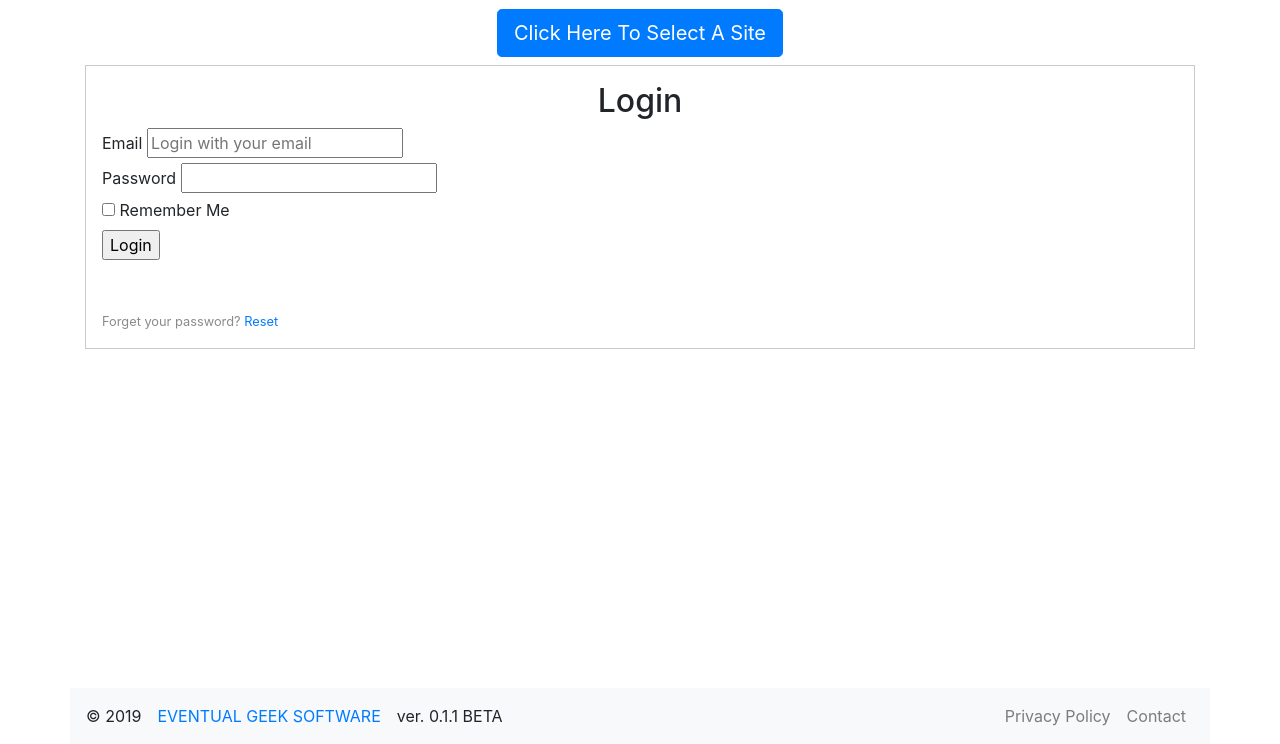
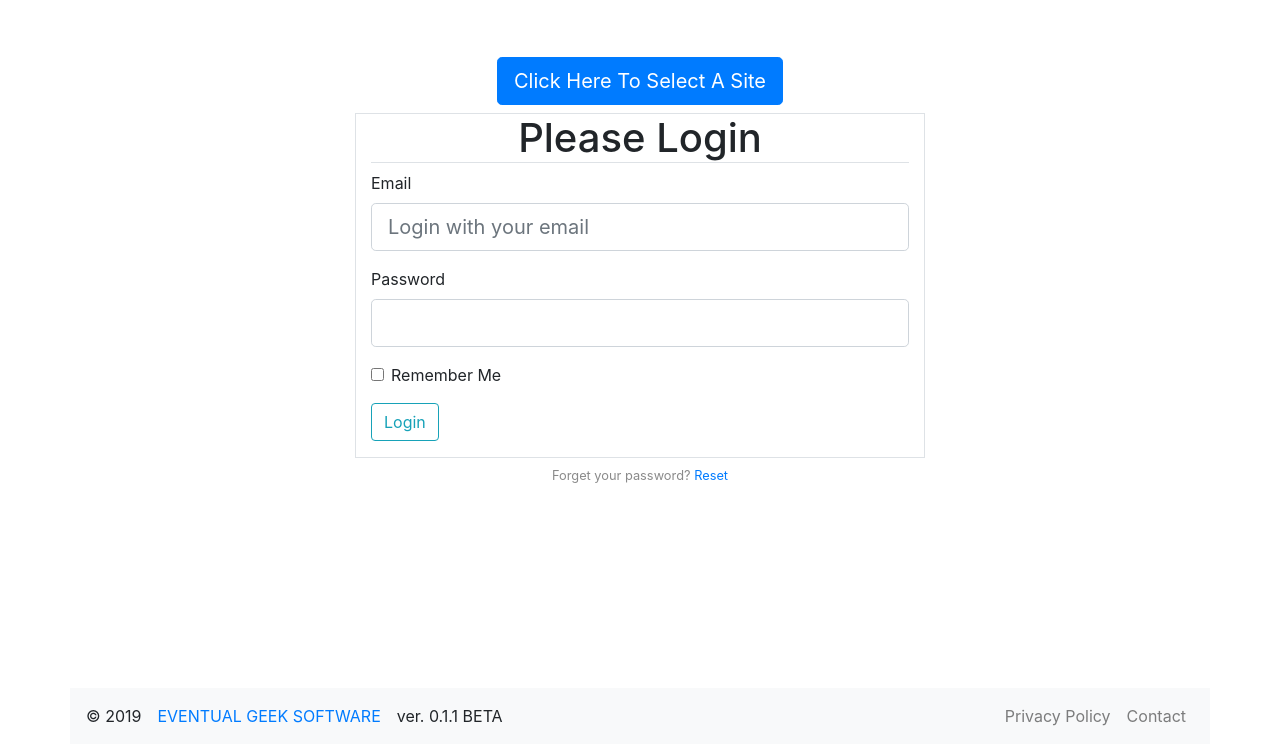
Before and after one commit to covrebo/edu_visitor, a Flask app: page /login in a window 1280 px wide. Shown: the part 56-800 px from the top of the page. Run offline with Flask 2, Linux system fonts and the light colour scheme; some libraries are stand-ins or nearby versions.

Commit message:
Continued work on refactoring for bootstrap.

```diff
--- a/edu_visitor/templates/layout.html
+++ b/edu_visitor/templates/layout.html
@@ -68,9 +68,9 @@
             </div>
         </header>
         <main class="container" role="main">
-            <div class="row">
+            <div class="row justify-content-center">
                 <!-- This displays Flask flash messages at the top of the page -->
-                <div class="col-md-8">
+                <div class="m-4 col-md-8">
                     {% with messages = get_flashed_messages(with_categories=true) %}
                         {% if messages %}
                             {% for category, message in messages %}
@@ -85,7 +85,7 @@
             <div class="row justify-content-center">
                 <div class="m-2 text-center">
                     {% if session['site'] %}
-                        <h2>{{ session['site'] }} Sign-in/Sign-out</h2>
+                        <h2 class="display-3">{{ session['site'] }} Sign-in/Sign-out</h2>
                     {% else %}
                         <span class="pb-2"><a class="btn btn-primary btn-lg" href="{{ url_for('main.site_selection') }}">Click Here To Select A Site</a></span>
                     {% endif %}
--- a/edu_visitor/templates/login.html
+++ b/edu_visitor/templates/login.html
@@ -1,59 +1,49 @@
 {% extends "layout.html" %}
 {% block content %}
-    <div class="grid-container log-in-form">
-        <div>
-            <form method="POST" action="">
+    <div class="row justify-content-center">
+        <form method="POST" action="" class="col-md-6 border">
             {{ form.hidden_tag() }}
-                <fieldset>
-                    <h2 class="text-center">Login</h2>
-                    <div class="grid-x grid-margin-x align-center">
-                        <div class="cell large-6">
-                            {{ form.email.label(class="") }}
+            <fieldset class="form-group">
+                <legend class="h1 border-bottom text-center">Please Login</legend>
+                <div class="form-group">
+                    {{ form.email.label(class="form-control-label") }}
                     {% if form.email.errors %}
-                                {{ form.email(class='form-input-alert', placeholder="Login with your email") }}
-                                    <div class="callout small alert">
+                        {{ form.email(class='form-control form-control-lg is-invalid', placeholder="Login with your email") }}
+                            <div class="invalid-feedback">
                                 {% for error in form.email.errors %}
-                                            <small>Error: {{ error }}</small>
+                                    <span>Error: {{ error }}</span>
                                 {% endfor %}
                             </div>
                     {% else %}
-                                {{ form.email(class="", placeholder="Login with your email") }}
+                        {{ form.email(class="form-control form-control-lg", placeholder="Login with your email") }}
                     {% endif %}
                 </div>
-                    </div>
-                    <div class="grid-x grid-margin-x align-center">
-                        <div class="cell large-6">
-                            {{ form.password.label(class="") }}
+                <div class="form-group">
+                    {{ form.password.label(class="form-control-label") }}
                     {% if form.password.errors %}
-                                {{ form.password(class='form-input-alert') }}
-                                    <div class="callout small alert">
+                        {{ form.password(class='form-control form-control-lg is-invalid') }}
+                            <div class="invalid-feedback">
                                 {% for error in form.password.errors %}
-                                            <small>Error: {{ error }}</small>
+                                    <span>Error: {{ error }}</span>
                                 {% endfor %}
                             </div>
                     {% else %}
-                                {{ form.password(class="") }}
+                        {{ form.password(class="form-control form-control-lg") }}
                     {% endif %}
                 </div>
-                    </div>
-                    <div class="grid-x grid-margin-x align-center">
-                        <div class="cell large-6">
-                            {{ form.remember() }}
-                            {{ form.remember.label() }}
-                        </div>
-                    </div>
-                    <div class="grid-x grid-margin-x align-center">
-                        <div class="cell large-4">
-                            {{ form.submit(class="button expanded") }}
-                        </div>
+                <div class="form-check">
+                    {{ form.remember(class="form-check-input") }}
+                    {{ form.remember.label(class="form-check-label") }}
                 </div>
             </fieldset>
+            <div class="form-group">
+                {{ form.submit(class="btn btn-outline-info") }}
+            </div>
         </form>
     </div>
-        <div class="grid-x grid-margin-x align-center mt-5">
-            <small class="small cell large-8 text-center">
+    <div class="row justify-content-center mt-2">
+        <small class="small text-center">
             <span class="muted">Forget your password? </span><a href="{{ url_for('users.reset_request') }}">Reset</a>
         </small>
     </div>
-    </div>
 {% endblock content %}
```
Also changed, not shown: edu_visitor/main/routes.py (+21 -0 lines), edu_visitor/templates/home.html (+6 -6 lines), edu_visitor/templates/site-selection.html (+11 -9 lines). Lines whose indentation alone changed are shown as unchanged.
